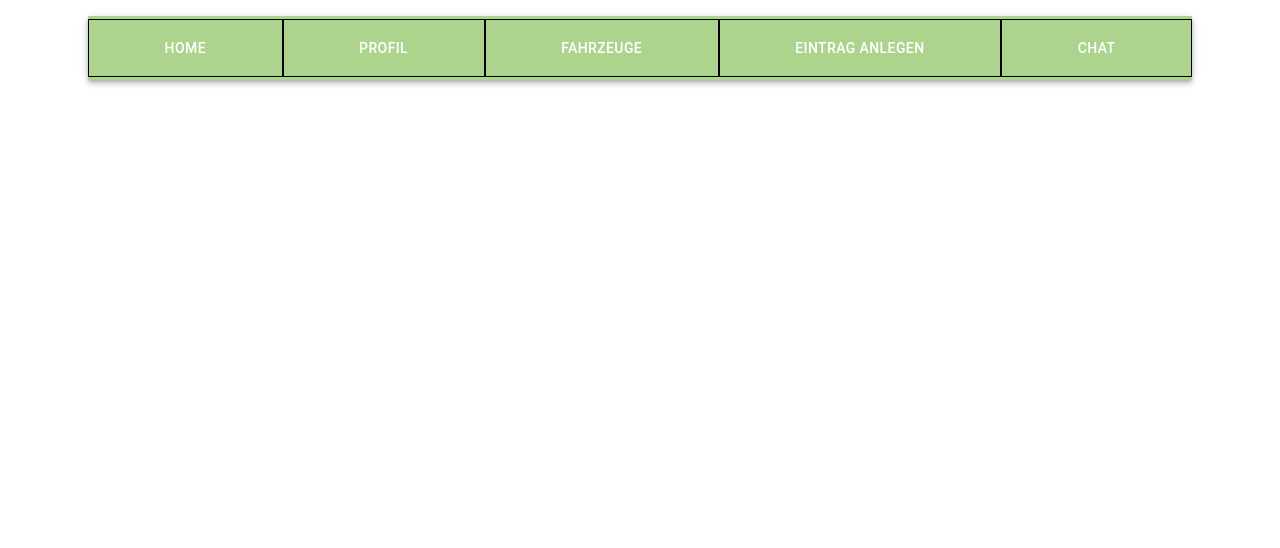
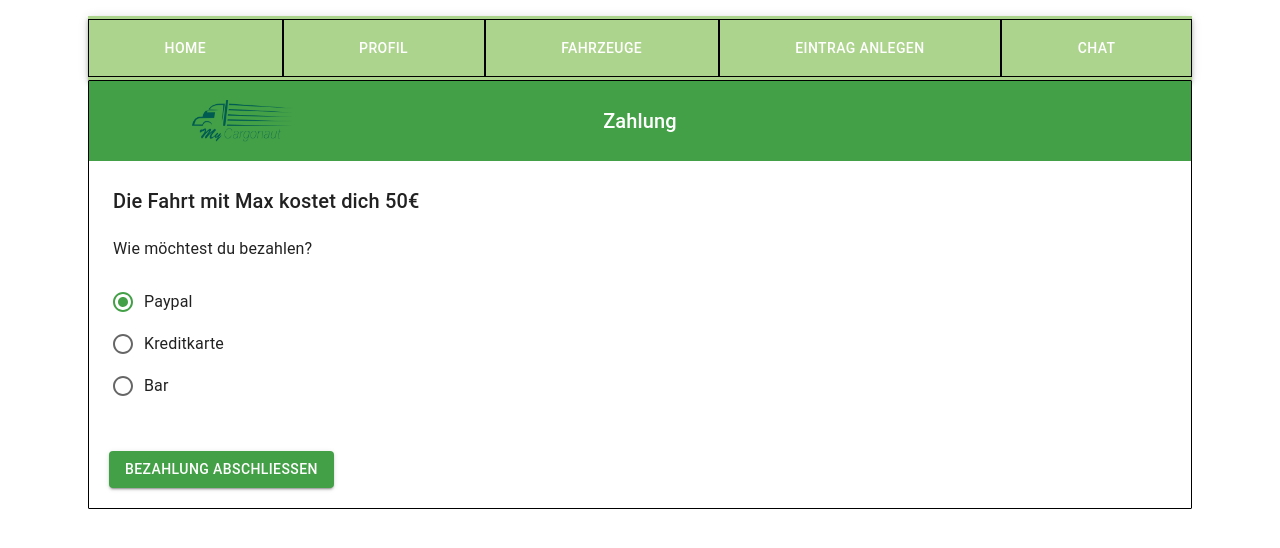
Before and after one commit to mariemllr/MyCargonaut-Frontend, a React (Create React App) app: page /bezahlung-fixpreis in a window 1280 px wide. Shown: the top 548 px of the page. Built offline with nearby package versions, Linux system fonts and the light colour scheme.

Commit message:
Bezahlungen Fix Preis und Variabler Preis hinzugefügt
Paypal fehlt noch

```diff
--- /dev/null
+++ b/src/pages/Bezahlung/Bezahlung_Fixpreis.tsx
@@ -0,0 +1,93 @@
+import React, { useState } from 'react';
+import { useTheme } from '@mui/material/styles';
+import {
+  Box,
+  Typography,
+  Radio,
+  RadioGroup,
+  FormControlLabel,
+  FormControl,
+  Button,
+} from '@mui/material';
+import logo from '../../assets/MyCargonaut_Logo/Export/0.75x/semi_androidMyCargonautldpi.png';
+
+const Zahlung: React.FC = () => {
+  const theme = useTheme();
+  const [value, setValue] = useState('Paypal');
+
+  const handleChange = (event: React.ChangeEvent<HTMLInputElement>) => {
+    setValue((event.target as HTMLInputElement).value);
+  };
+
+  return (
+    <Box
+      sx={{
+        border: '1.5px solid black',
+        borderRadius: '1px',
+        backgroundColor: 'white',
+      }}
+    >
+      <Box
+        sx={{
+          backgroundColor: theme.palette.primary.main,
+          display: 'flex',
+          justifyContent: 'center',
+          alignItems: 'center',
+          p: '3vh',
+        }}
+      >
+        <img
+          src={logo}
+          alt='Logo'
+          style={{
+            maxWidth: '100px',
+            height: 'auto',
+            position: 'absolute',
+            left: '15%',
+          }}
+        />
+        <Typography variant='h6' style={{ color: 'white' }}>
+          Zahlung
+        </Typography>
+      </Box>
+      <Box
+        sx={{
+          p: '3vh',
+        }}
+      >
+        <Typography variant='h6'>Die Fahrt mit Max kostet dich 50€</Typography>
+        <Typography
+          variant='body1'
+          style={{ marginTop: '20px', marginBottom: '20px' }}
+        >
+          Wie möchtest du bezahlen?
+        </Typography>
+        <FormControl component='fieldset'>
+          <RadioGroup
+            aria-label='Zahlung'
+            name='zahlung'
+            value={value}
+            onChange={handleChange}
+          >
+            <FormControlLabel
+              value='Paypal'
+              control={<Radio />}
+              label='Paypal'
+            />
+            <FormControlLabel
+              value='Kreditkarte'
+              control={<Radio />}
+              label='Kreditkarte'
+            />
+            <FormControlLabel value='Bar' control={<Radio />} label='Bar' />
+          </RadioGroup>
+        </FormControl>
+      </Box>
+      <Button variant='contained' color='primary' style={{ margin: '20px' }}>
+        Bezahlung abschließen
+      </Button>
+    </Box>
+  );
+};
+
+export default Zahlung;
--- /dev/null
+++ b/src/pages/Bezahlung/Bezahlung_Variabel.tsx
@@ -0,0 +1,132 @@
+import React, { useState } from 'react';
+import { useTheme } from '@mui/material/styles';
+import {
+  Box,
+  Typography,
+  Radio,
+  RadioGroup,
+  FormControlLabel,
+  FormControl,
+  Button,
+  Slider,
+  TextField,
+  InputAdornment,
+} from '@mui/material';
+import logo from '../../assets/MyCargonaut_Logo/Export/0.75x/semi_androidMyCargonautldpi.png';
+
+const VariableZahlung: React.FC = () => {
+  const theme = useTheme();
+  const [value, setValue] = useState('Paypal');
+  const [personen, setPersonen] = useState<number>(1);
+  const [gewicht, setGewicht] = useState<number>(20);
+
+  const handleChange = (event: React.ChangeEvent<HTMLInputElement>) => {
+    setValue((event.target as HTMLInputElement).value);
+  };
+
+  const handleSliderChange = (event: any, newValue: number | number[]) => {
+    setGewicht(newValue as number);
+  };
+
+  const handlePersonenChange = (event: React.ChangeEvent<HTMLInputElement>) => {
+    setPersonen(Number(event.target.value));
+  };
+
+  // muss sobald der Wert veränderbar ist zu "let" angepasst werden
+  const preis = personen * 10;
+
+  return (
+    <Box
+      sx={{
+        border: '1.5px solid black',
+        borderRadius: '1px',
+        backgroundColor: 'white',
+      }}
+    >
+      <Box
+        sx={{
+          backgroundColor: theme.palette.primary.main,
+          display: 'flex',
+          justifyContent: 'center',
+          alignItems: 'center',
+          p: '3vh',
+        }}
+      >
+        <img
+          src={logo}
+          alt='Logo'
+          style={{
+            maxWidth: '100px',
+            height: 'auto',
+            position: 'absolute',
+            left: '15%',
+          }}
+        />
+        <Typography variant='h6' style={{ color: 'white' }}>
+          Zahlung
+        </Typography>
+      </Box>
+      <Box
+        sx={{
+          p: '3vh',
+        }}
+      >
+        <Typography variant='h6'>
+          Bestimme hier die Konditionen deiner Fahrt mit Max
+        </Typography>
+        <Typography variant='body1'>Anzahl der Personen:</Typography>
+        <TextField
+          type='number'
+          InputProps={{ inputProps: { min: 0 } }}
+          value={personen}
+          onChange={handlePersonenChange}
+        />
+        <Typography variant='body1'>Gewicht:</Typography>
+        <Slider
+          value={gewicht}
+          onChange={handleSliderChange}
+          aria-labelledby='continuous-slider'
+        />
+        <Typography variant='body1'>{gewicht * 20} kg</Typography>
+        <Typography variant='body1'>Ihr Preisangebot:</Typography>
+        <TextField
+          label='Angebot'
+          InputProps={{
+            startAdornment: <InputAdornment position='start'>€</InputAdornment>,
+          }}
+        />
+        <Typography
+          variant='body1'
+          style={{ marginTop: '20px', marginBottom: '20px' }}
+        >
+          Wie möchtest du bezahlen?
+        </Typography>
+        <FormControl component='fieldset'>
+          <RadioGroup
+            aria-label='Zahlung'
+            name='zahlung'
+            value={value}
+            onChange={handleChange}
+          >
+            <FormControlLabel
+              value='Paypal'
+              control={<Radio />}
+              label='Paypal'
+            />
+            <FormControlLabel
+              value='Kreditkarte'
+              control={<Radio />}
+              label='Kreditkarte'
+            />
+            <FormControlLabel value='Bar' control={<Radio />} label='Bar' />
+          </RadioGroup>
+        </FormControl>
+      </Box>
+      <Button variant='contained' color='primary' style={{ margin: '20px' }}>
+        Bezahlung abschließen
+      </Button>
+    </Box>
+  );
+};
+
+export default VariableZahlung;
--- a/src/resources/route-constants.ts
+++ b/src/resources/route-constants.ts
@@ -5,6 +5,8 @@ export const ROUTES = {
   GESUCHE_ROUTE: '/gesuche',
   FAHRTEN_DETAILANSICHT_ROUTE: '/fahrt-detailansicht',
   OTHER_PROFILEPAGE_ROUTE: '/profil/:id',
-  FAHRTEN_ANLAGE_ROUTE: '/fahrten_anlage',
+  FAHRTEN_ANLAGE_ROUTE: '/fahrten-anlage',
   FAHRZEUGVERWALTUNG_ROUTE: '/fahrzeugverwaltung',
+  BEZAHLUNG_FIXPREIS_ROUTE: '/bezahlung-fixpreis',
+  BEZAHLUNG_VARIABEL_ROUTE: '/bezahlung-variabel',
 };
--- a/src/routing/Routing.tsx
+++ b/src/routing/Routing.tsx
@@ -9,6 +9,8 @@ import FahrtenAnlage from '../pages/Fahrten_Anlage/Fahrten_Anlage';
 import FahrtenDetailansicht from '../pages/Fahrt_Detailansicht/Fahrt_Detailansicht';
 import Angebote from '../pages/Angebote/Angebote';
 import Gesuche from '../pages/Gesuche/Gesuche';
+import Zahlung from '../pages/Bezahlung/Bezahlung_Fixpreis';
+import VariableZahlung from '../pages/Bezahlung/Bezahlung_Variabel';
 import { ROUTES } from '../resources/route-constants';
 import { Box, Container } from '@mui/material';
 import Navbar from '../components/Navbar/Navbar';
@@ -31,6 +33,11 @@ export function Routing() {
           <Route path={ROUTES.PROFILEPAGE_ROUTE} element={<ProfilePage />} />
           <Route path={ROUTES.ANGEBOTE_ROUTE} element={<Angebote />} />
           <Route path={ROUTES.GESUCHE_ROUTE} element={<Gesuche />} />
+          <Route path={ROUTES.BEZAHLUNG_FIXPREIS_ROUTE} element={<Zahlung />} />
+          <Route
+            path={ROUTES.BEZAHLUNG_VARIABEL_ROUTE}
+            element={<VariableZahlung />}
+          />
           <Route
             path={ROUTES.FAHRTEN_DETAILANSICHT_ROUTE}
             element={<FahrtenDetailansicht />}
```
